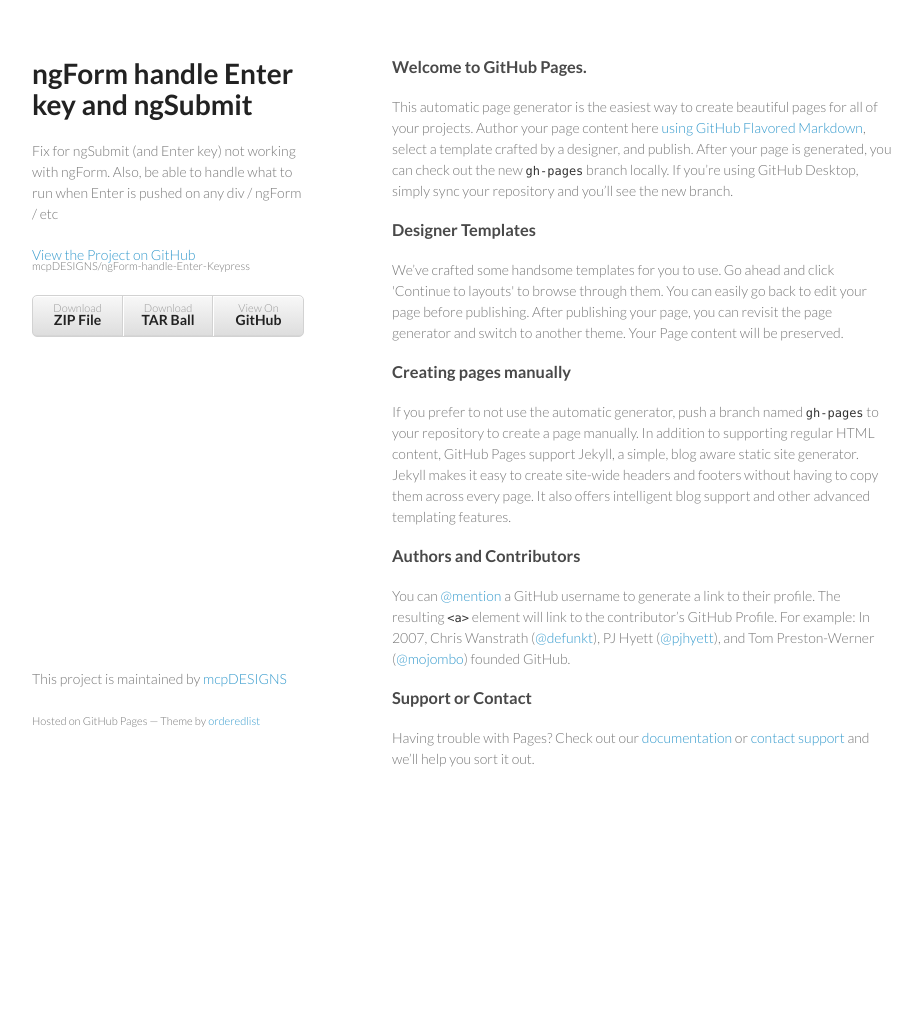
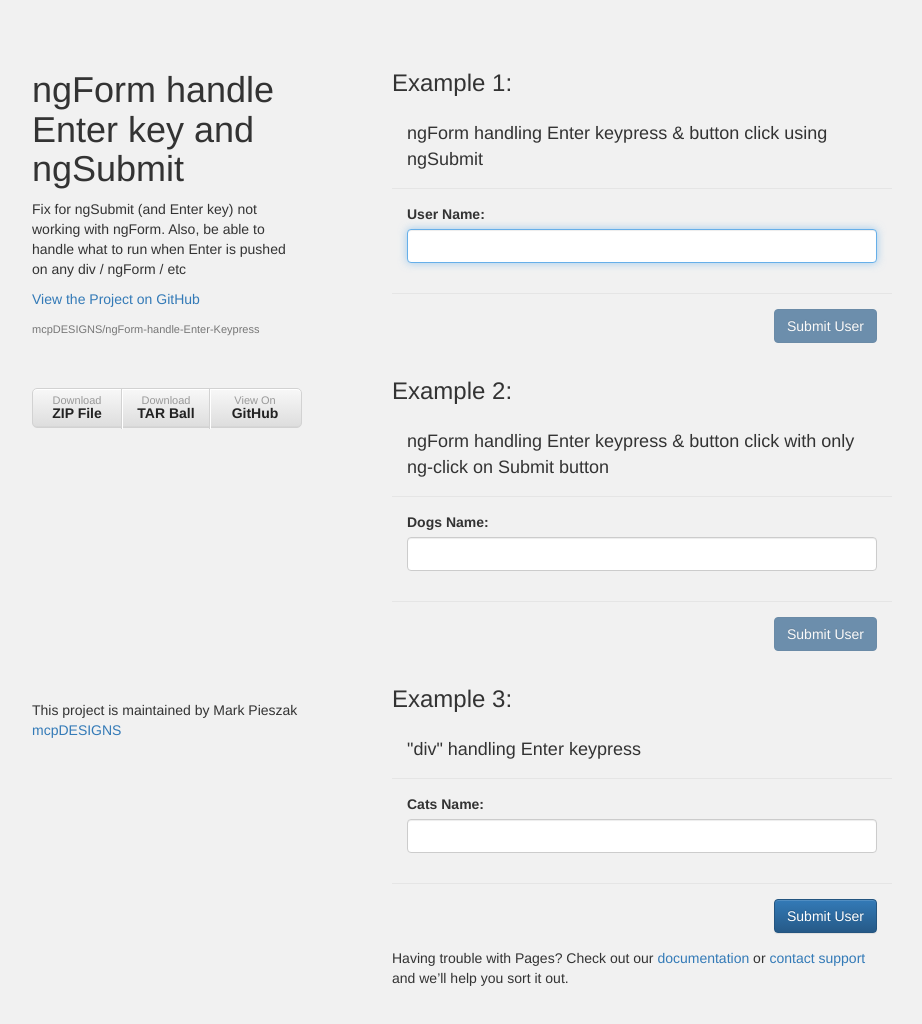
Before and after one commit to MarkPieszak/Angular1-ngForm-ngSubmit-fixes, a plain HTML site: page index.html in a window 1280 px wide. Shown: the whole page, without its empty margins (178-1100 px from the left). Before the commit the page ends 839 px from the top, so only its background shows below. Drawn offline with nearby package versions, Linux system fonts and the light colour scheme.

Commit message:
Uploaded demo

```diff
--- a/index.html
+++ b/index.html
@@ -8,9 +8,15 @@
     <link rel="stylesheet" href="stylesheets/styles.css">
     <link rel="stylesheet" href="stylesheets/github-light.css">
     <meta name="viewport" content="width=device-width, initial-scale=1, user-scalable=no">
+    <link rel="stylesheet" href="https://maxcdn.bootstrapcdn.com/bootstrap/3.3.5/css/bootstrap.min.css">
+    <link rel="stylesheet" href="https://maxcdn.bootstrapcdn.com/bootstrap/3.3.5/css/bootstrap-theme.min.css">
     <!--[if lt IE 9]>
     <script src="//html5shiv.googlecode.com/svn/trunk/html5.js"></script>
     <![endif]-->
+
+    <style type="text/css">
+        body { background: #f1f1f1; font-family:Helvetica, "Century Gothic", Tahoma; }
+    </style>
   </head>
   <body>
     <div class="wrapper">
@@ -18,9 +24,10 @@
         <h1>ngForm handle Enter key and ngSubmit</h1>
         <p>Fix for ngSubmit (and Enter key) not working with ngForm. Also, be able to handle what to run when Enter is pushed on any div / ngForm / etc</p>
 
-        <p class="view"><a href="https://github.com/mcpDESIGNS/ngForm-handle-Enter-Keypress">View the Project on GitHub <small>mcpDESIGNS/ngForm-handle-Enter-Keypress</small></a></p>
+        <p class="view">
+            <a href="https://github.com/mcpDESIGNS/ngForm-handle-Enter-Keypress">View the Project on GitHub <br><br><small>mcpDESIGNS/ngForm-handle-Enter-Keypress</small></a></p>
 
-
+            <br><br>
         <ul>
           <li><a href="https://github.com/mcpDESIGNS/ngForm-handle-Enter-Keypress/zipball/master">Download <strong>ZIP File</strong></a></li>
           <li><a href="https://github.com/mcpDESIGNS/ngForm-handle-Enter-Keypress/tarball/master">Download <strong>TAR Ball</strong></a></li>
@@ -28,37 +35,138 @@
         </ul>
       </header>
       <section>
-        <h3>
-<a id="welcome-to-github-pages" class="anchor" href="#welcome-to-github-pages" aria-hidden="true"><span class="octicon octicon-link"></span></a>Welcome to GitHub Pages.</h3>
 
-<p>This automatic page generator is the easiest way to create beautiful pages for all of your projects. Author your page content here <a href="https://guides.github.com/features/mastering-markdown/">using GitHub Flavored Markdown</a>, select a template crafted by a designer, and publish. After your page is generated, you can check out the new <code>gh-pages</code> branch locally. If you’re using GitHub Desktop, simply sync your repository and you’ll see the new branch.</p>
 
-<h3>
-<a id="designer-templates" class="anchor" href="#designer-templates" aria-hidden="true"><span class="octicon octicon-link"></span></a>Designer Templates</h3>
+<div ng-app="app">
 
-<p>We’ve crafted some handsome templates for you to use. Go ahead and click 'Continue to layouts' to browse through them. You can easily go back to edit your page before publishing. After publishing your page, you can revisit the page generator and switch to another theme. Your Page content will be preserved.</p>
+	<div ng-controller="DemoController as vmDemo">
 
-<h3>
-<a id="creating-pages-manually" class="anchor" href="#creating-pages-manually" aria-hidden="true"><span class="octicon octicon-link"></span></a>Creating pages manually</h3>
+		<h3>Example 1:</h3>
 
-<p>If you prefer to not use the automatic generator, push a branch named <code>gh-pages</code> to your repository to create a page manually. In addition to supporting regular HTML content, GitHub Pages support Jekyll, a simple, blog aware static site generator. Jekyll makes it easy to create site-wide headers and footers without having to copy them across every page. It also offers intelligent blog support and other advanced templating features.</p>
+        <ng-form name="userForm" ng-submit="vmDemo.submitExampleOne(vmDemo.user)" novalidate>
 
-<h3>
-<a id="authors-and-contributors" class="anchor" href="#authors-and-contributors" aria-hidden="true"><span class="octicon octicon-link"></span></a>Authors and Contributors</h3>
+            <div class="modal-header">
+                <h4 class="modal-title">ngForm handling Enter keypress & button click using ngSubmit</h4>
+            </div>
 
-<p>You can <a href="https://github.com/blog/821" class="user-mention">@mention</a> a GitHub username to generate a link to their profile. The resulting <code>&lt;a&gt;</code> element will link to the contributor’s GitHub Profile. For example: In 2007, Chris Wanstrath (<a href="https://github.com/defunkt" class="user-mention">@defunkt</a>), PJ Hyett (<a href="https://github.com/pjhyett" class="user-mention">@pjhyett</a>), and Tom Preston-Werner (<a href="https://github.com/mojombo" class="user-mention">@mojombo</a>) founded GitHub.</p>
+            <div class="modal-body">
+                <div class="form-group">
+                    <label>User Name:</label>
+                    <input ng-model="vmDemo.user.name" autofocus required class="form-control" />
+                </div>
+            </div>
 
-<h3>
-<a id="support-or-contact" class="anchor" href="#support-or-contact" aria-hidden="true"><span class="octicon octicon-link"></span></a>Support or Contact</h3>
+            <div class="modal-footer">
+
+                <button
+                    ng-disabled="!userForm.$valid"
+                    type="submit"
+                    class="btn btn-primary">
+                        Submit User
+                </button>
+            </div>
+
+        </ng-form>
+
+		<h3>Example 2:</h3>
+
+		<ng-form name="dogForm" novalidate>
+
+            <div class="modal-header">
+                <h4 class="modal-title">ngForm handling Enter keypress & button click with only ng-click on Submit button</h4>
+            </div>
+
+            <div class="modal-body">
+                <div class="form-group">
+                    <label>Dogs Name:</label>
+                    <input ng-model="vmDemo.dog.name" autofocus required class="form-control" />
+                </div>
+            </div>
+
+            <div class="modal-footer">
+
+                <button
+					ng-click="vmDemo.submitExampleTwo(vmDemo.dog)"
+                    ng-disabled="!dogForm.$valid"
+                    type="submit"
+                    class="btn btn-primary">
+                        Submit User
+                </button>
+            </div>
+
+        </ng-form>
+
+		<h3>Example 3:</h3>
+
+		<div on-enter="vmDemo.submitExampleThree(vmDemo.cat)">
+
+            <div class="modal-header">
+                <h4 class="modal-title">"div" handling Enter keypress</h4>
+            </div>
+
+            <div class="modal-body">
+                <div class="form-group">
+                    <label>Cats Name:</label>
+                    <input ng-model="vmDemo.cat.name" autofocus class="form-control" />
+                </div>
+            </div>
+
+            <div class="modal-footer">
+
+                <button
+					ng-click="vmDemo.submitExampleThree(vmDemo.cat)"
+                    type="submit"
+                    class="btn btn-primary">
+                        Submit User
+                </button>
+            </div>
+
+        </div>
+
+	</div>
+
+
+</div>
+
 
 <p>Having trouble with Pages? Check out our <a href="https://help.github.com/pages">documentation</a> or <a href="https://github.com/contact">contact support</a> and we’ll help you sort it out.</p>
       </section>
       <footer>
-        <p>This project is maintained by <a href="https://github.com/mcpDESIGNS">mcpDESIGNS</a></p>
-        <p><small>Hosted on GitHub Pages &mdash; Theme by <a href="https://github.com/orderedlist">orderedlist</a></small></p>
+        <p>This project is maintained by Mark Pieszak <a href="https://github.com/mcpDESIGNS">mcpDESIGNS</a></p>
       </footer>
     </div>
+
     <script src="javascripts/scale.fix.js"></script>
 
-  </body>
+
+    <script src="https://ajax.googleapis.com/ajax/libs/angularjs/1.4.7/angular.js"></script>
+	<script src="ngFormFixes.directive.js"></script>
+
+
+	<script>
+		'use strict';
+
+		var APP = angular.module('app', ['ngFormFixes']);
+
+		APP.controller('DemoController', function () {
+
+			var vm = this;
+
+            vm.submitExampleOne = function (user) {
+                alert('ngForm # 1 Submitted\n\n Tada! Stringify\d object: ' + JSON.stringify(user || ''));
+            };
+
+            vm.submitExampleTwo = function (user) {
+                alert('ngForm # 2 Submitted\n\n Tada! Stringify\d object: ' + JSON.stringify(user || ''));
+            };
+
+            vm.submitExampleThree = function (user) {
+                alert('div w/ "onEnter" Submitted\n\n Tada! Stringify\d object: ' + JSON.stringify(user || ''));
+            };
+
+		});
+
+	</script>
+
+</body>
 </html>
--- /dev/null
+++ b/ngFormFixes.directive.js
@@ -0,0 +1,63 @@
+var module = angular.module('ngFormFixes', []);
+
+module.directive('ngForm', function ($parse) {
+    return {
+        link: linkFunction
+    };
+
+    function linkFunction ($scope, $element, $attrs) {
+
+        var $submit_button = findSubmitButton();
+
+        $element.bind('keydown', function (e) {
+            var keyCode = e.keyCode || e.which;
+            if (keyCode === 13) {
+                if ($attrs.ngSubmit) {
+                    $parse($attrs.ngSubmit)($scope);
+                    return;
+                }
+                if ($submit_button) {
+                    $submit_button.click();
+                }
+            }
+        });
+
+        angular.element($submit_button).bind('click', function (e) {
+            if ($attrs.ngSubmit && angular.element(this).attr('ng-click') === undefined) {
+                $parse($attrs.ngSubmit)($scope);
+                return;
+            }
+        });
+
+        function findSubmitButton () {
+            var $buttons = [$element.find('button'), $element.find('input')];
+
+            for (var i = 0; i < $buttons.length; i++) {
+                for (var n = 0; n < $buttons[i].length; n++) {
+                    var $current = $buttons[i][n];
+                    if ($current.type.toLowerCase() === 'submit') {
+                        return $current;
+                    }
+
+                }
+            }
+        }
+    }
+
+});
+
+module.directive('onEnter', ['$parse', function ($parse) {
+    return {
+        link: function ($scope, $element, $attrs) {
+
+            $element.bind('keyup', function (e) {
+                var keyCode = e.keyCode || e.which;
+
+                if (keyCode === 13 && $attrs.onEnter) {
+                    $parse($attrs.onEnter)($scope);
+                }
+
+            });
+        }
+    };
+}]);
```
